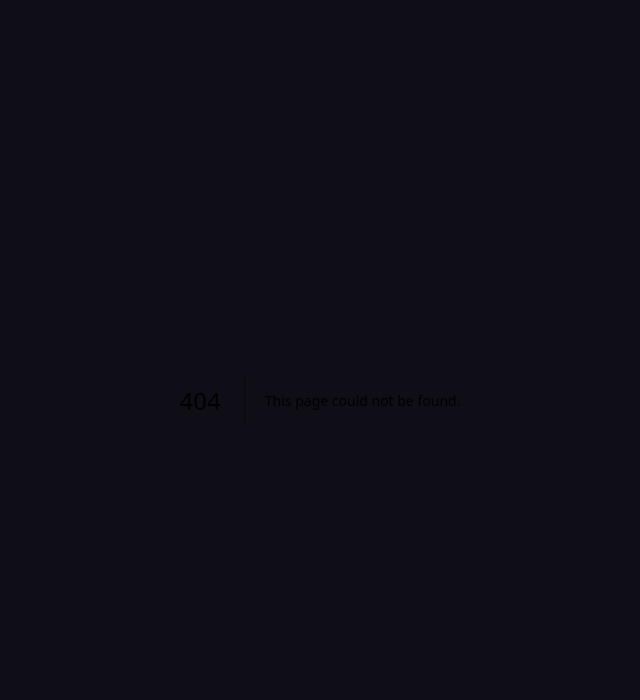
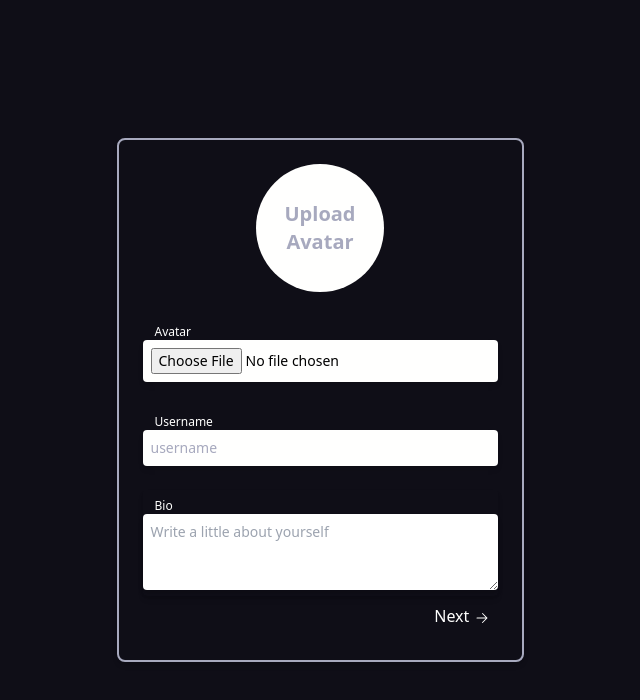
Before and after one commit to felixmckenzie/chat-client, a Next.js app: page /signup/create-profile in a window 1280 px wide. Before the commit this address had no page. Shown: the top 700 px of the page, without its empty margins (320-960 px from the left). Built offline with nearby package versions, Linux system fonts and the light colour scheme; no server answers.

Commit message:
implement user profile form

```diff
--- /dev/null
+++ b/app/components/AvatarPreview.tsx
@@ -0,0 +1,19 @@
+import Image from 'next/image';
+
+type avatarProps = {
+    avatar?: string
+    alt: string
+}
+
+export const AvatarPreview = ({avatar, alt}: avatarProps) => {
+
+    return (
+        <div className=" bg-bg-light w-32 h-32 mx-auto mb-6 rounded-full flex items-center justify-center text-center text-body-text-light text-xl font-bold">
+            {avatar ? (
+              <Image src={avatar} alt={alt} className="w-full h-full object-cover rounded-full" />
+            ) : (
+              'Upload Avatar'
+            )}
+            </div>
+    )
+}
--- /dev/null
+++ b/app/components/InputForm.tsx
@@ -0,0 +1,24 @@
+
+type InputProps = {
+    label: string
+    name: string
+    placeholder: string
+    onChange?: () => void
+    disabled?: boolean
+    className?: string
+    children?: React.ReactNode
+    type?: 'text' | 'number' | 'password' | 'file'
+}
+export const InputForm = ({label, name, placeholder, disabled=false, type='text', onChange}: InputProps) => {
+
+    return (
+    <div className="flex flex-auto mt-6 pt-4 w-full relative">
+         <label className="absolute top-2 left-2 inline-block px-1 text-xs font-medium text-headline-text" htmlFor={name}>
+            {label}
+        </label>
+        <div className="flex w-full mt-2 relative shadow-md">
+        <input className="w-full p-2 focus:ring-1 rounded sm:text-sm placeholder-body-text-light bg-bg-light" type={type} name={name} placeholder={placeholder} onChange={onChange} />
+        </div>
+    </div>
+    )
+}
--- /dev/null
+++ b/app/components/UserForm.tsx
@@ -0,0 +1,30 @@
+'use client'
+import {FC, useState} from 'react'
+import {useAuth, useUser} from '@clerk/nextjs'
+import {InputForm} from './InputForm'
+import {TextArea} from './textArea'
+import { AvatarPreview } from './AvatarPreview'
+import { ArrowSmallLeftIcon, ArrowSmallRightIcon } from '@heroicons/react/24/solid'
+export const UserForm: FC = () => {
+const { isLoaded, userId, sessionId, getToken } = useAuth()
+const {user} = useUser()
+
+const handleSubmit = (event) => {
+    event.preventDefault()
+
+}
+
+    return (
+        <div className='flex flex-col justify-center items-center'>
+        <form onSubmit={handleSubmit} className='w-full rounded-lg border-solid border-2 border-body-text-light shadow-md p-6 max-w-lg'>
+            <AvatarPreview alt="Uploaded Avatar" />
+             <InputForm label="Avatar" name="Profile" placeholder='profile' type='file'/>
+            <InputForm label="Username" name="username" placeholder='username'/>
+            <TextArea label="Bio" name="bio" placeholder='Write a little about yourself'/>
+            <div className='flex justify-end p-2'>
+                <button className=' text-headline-text hover:text-highlight'>Next <span><ArrowSmallRightIcon className=" inline h-4 w-4"/></span></button>
+            </div>
+        </form>
+        </div>
+    )
+}
--- /dev/null
+++ b/app/components/textArea.tsx
@@ -0,0 +1,21 @@
+
+type InputProps = {
+    label: string
+    name: string
+    placeholder: string
+    onChange?: () => void
+}
+
+export const TextArea = ({label, name, placeholder, onChange}: InputProps) => {
+
+    return (
+        <div className="flex flex-auto mt-6 pt-4 shadow-md rounded relative">
+             <label className="absolute top-2 left-2 inline-block px-1 text-xs font-medium text-headline-text" htmlFor={name}>
+            {label}
+        </label>
+        <div className="pt-2">
+        <textarea className="rounded shadow-md text-sm p-2" name={name} placeholder={placeholder} id="" cols={40} rows={3}></textarea>
+        </div>
+        </div>
+    )
+}
--- a/app/layout.tsx
+++ b/app/layout.tsx
@@ -1,6 +1,5 @@
 import './globals.css'
 import { ClerkProvider } from '@clerk/nextjs/app-beta'
-
 export const metadata = {
   title: 'Create Next App',
   description: 'Generated by create next app',
--- a/app/page.tsx
+++ b/app/page.tsx
@@ -1,6 +1,4 @@
 import {Navbar} from './components/Navbar'
-
-
 export default function LandingPage() {
   return (
     <div className='h-full w-full'>
--- a/app/signin/page.tsx
+++ b/app/signin/page.tsx
@@ -8,7 +8,9 @@ export default function Page() {
         formButtonPrimary: 'bg-highlight hover:bg-tertiary text-sm normal-case'
       }
     }}
-    signUpUrl='/signup' />
+    signUpUrl='/signup'
+    redirectUrl='/home'
+    />
     </div>
   )
 }
--- /dev/null
+++ b/app/signup/create-profile/page.tsx
@@ -0,0 +1,10 @@
+import { UserForm } from "@/app/components/UserForm"
+
+
+export default function CreateProfile(){
+return (
+<div className="h-full flex flex-col justify-center items-center ">
+    <UserForm/>
+</div>
+)
+}
--- a/app/signup/page.tsx
+++ b/app/signup/page.tsx
@@ -9,6 +9,7 @@ export default function Page() {
       }
     }}
     signInUrl='/signin'
+    redirectUrl='/signup/create-profile'
     />;
         </div>
    )
--- a/utils.ts
+++ b/utils.ts
@@ -15,3 +15,7 @@ export const FormatDate = (date: string, showTime = true): string => {
     if (showTime) options = { ...options, hour: 'numeric', hour12: true, minute: '2-digit'}
     return dateObj.toLocaleString(undefined, options)
 }
+
+export const classNames = (...classes: string[]): string => {
+    return classes.filter(Boolean).join(' ')
+}
```
Also changed, not shown: lib/apollo.ts (added, +39 -0 lines), package.json (+6 -1 lines), 1 other file (tests, documents, lock files or other folders).
